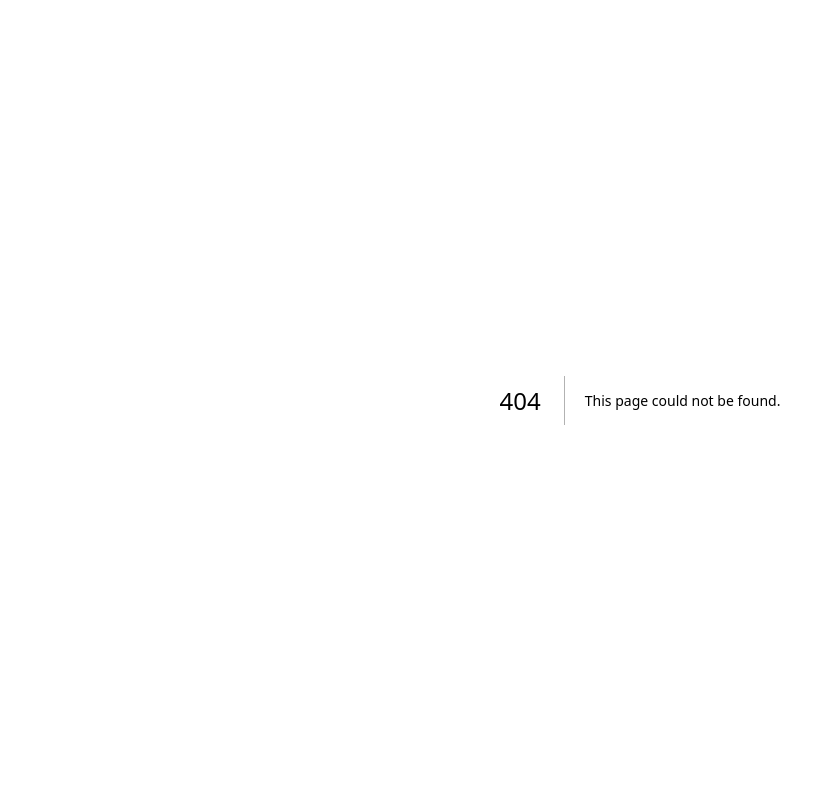
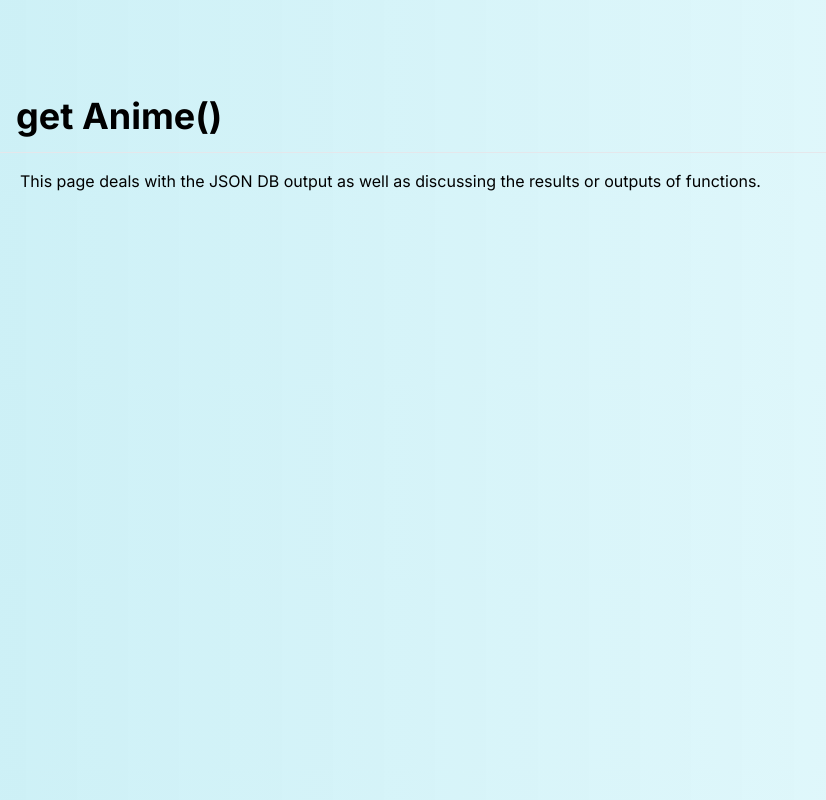
Before and after one commit to NanotechPikachu/Next, a Next.js app: page /getanime in a window 1280 px wide. Before the commit this address had no page. Shown: the whole page, without its empty margins (0-826 px from the left). Built offline with nearby package versions, Linux system fonts and the light colour scheme.

Commit message:
getAnime

```diff
--- /dev/null
+++ b/src/app/getanime/page.jsx
@@ -0,0 +1,19 @@
+import Code from '../../components/Code.js';
+import { NextCard, PrevCard } from '../../components/PageCards.js';
+import { SyntaxHighlighter as CodeBlock, style } from '../../components/CodeBlock.js';
+import Copy from '../../components/Copy.js';
+import TitleNavBar from '../../components/TitleNavBar.js';
+import { Note } from '../../components/Boxes.jsx';
+
+export default function GetAnime() {
+
+  return (
+    <div>
+    <h1 className="ml-4 text-3xl md:text-4xl pt-24 mb-4 font-bold text-black">get Anime()</h1>
+    <hr />
+    <p className="ml-5 mr-5 mt-4 text-black">
+    This page deals with the JSON DB output as well as discussing the results or outputs of functions.
+    </p>
+    </div>
+  )
+}
```
